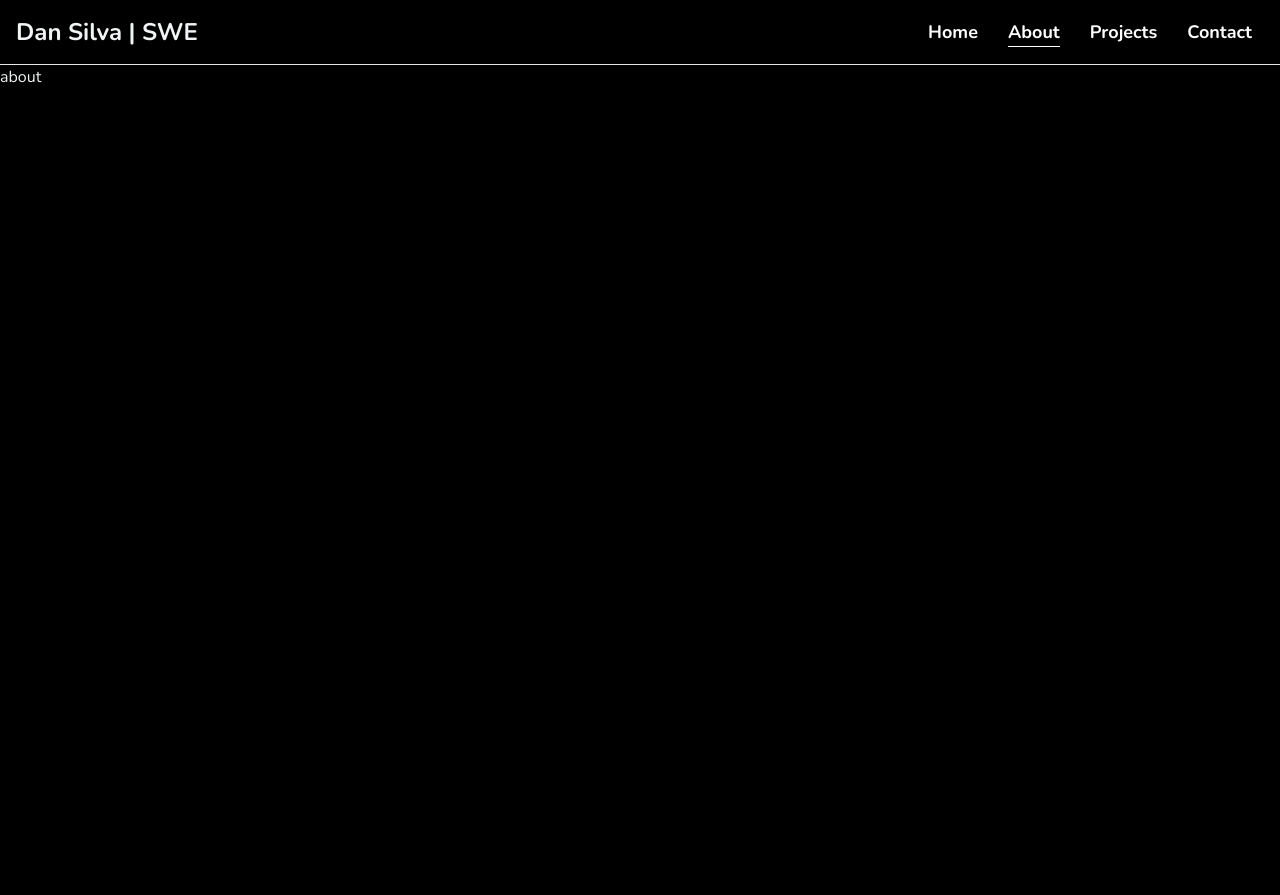
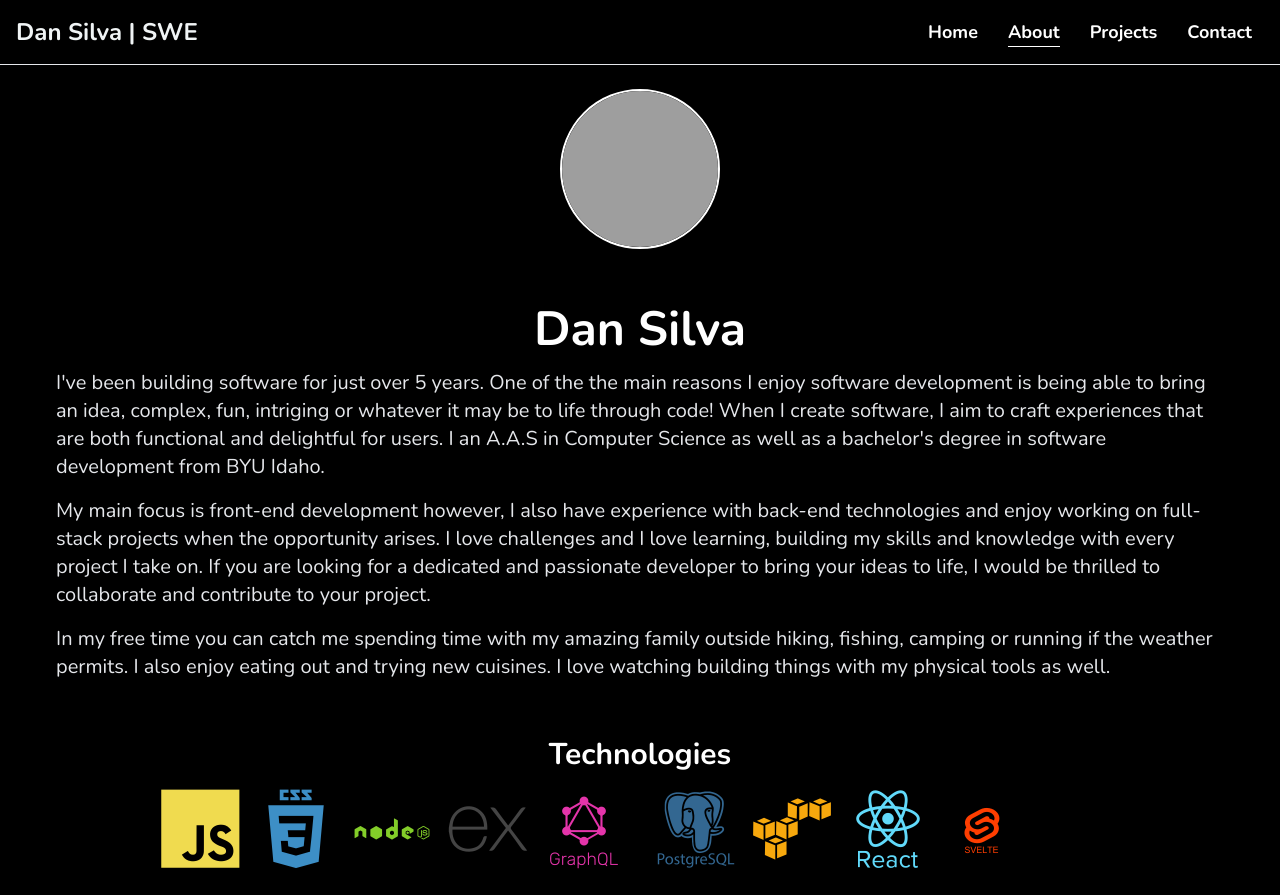
Before and after one commit to dansilvaUT/Portfolio, a Next.js app: page /about in a window 1280 px wide. Before the commit the page ends 800 px from the top, so only its background shows below. Built offline with nearby package versions, Linux system fonts and the light colour scheme; grey boxes are pictures that could not be loaded.

Commit message:
About page done.

```diff
--- a/app/about/page.tsx
+++ b/app/about/page.tsx
@@ -1,7 +1,51 @@
 import { JSX } from "react";
+import { Avatar, AvatarFallback, AvatarImage } from "@/components/ui/avatar";
+import Skills from "../components/Skills";
 
 const page = (): JSX.Element => {
-  return <div>about</div>;
+  return (
+    <section className="size-full flex flex-col items-center justify-center text-white p-6 space-y-6">
+      <Avatar className="w-40 h-40 border-2 border-white">
+        <AvatarImage
+          src={`https://robohash.org/${Math.random()}`}
+          alt="Dan Silva Photo"
+          className="grayscale"
+        />
+        <AvatarFallback>DS</AvatarFallback>
+      </Avatar>
+      <section className="flex flex-col items-center justify-center space-y-4 md:p-8">
+        <h1 className="text-5xl font-bold align-middle">Dan Silva</h1>
+        <p className="text-lg text-gray-200 text-xl">
+          I&apos;ve been building software for just over 5 years. One of the the
+          main reasons I enjoy software development is being able to bring an
+          idea, complex, fun, intriging or whatever it may be to life through
+          code! When I create software, I aim to craft experiences that are both
+          functional and delightful for users. I an A.A.S in Computer Science as
+          well as a bachelor&apos;s degree in software development from BYU
+          Idaho.
+        </p>
+        <p className="text-lg text-gray-200 text-xl">
+          My main focus is front-end development however, I also have experience
+          with back-end technologies and enjoy working on full-stack projects
+          when the opportunity arises. I love challenges and I love learning,
+          building my skills and knowledge with every project I take on. If you
+          are looking for a dedicated and passionate developer to bring your
+          ideas to life, I would be thrilled to collaborate and contribute to
+          your project.
+        </p>
+        <p className="text-lg text-gray-200 text-xl">
+          In my free time you can catch me spending time with my amazing family
+          outside hiking, fishing, camping or running if the weather permits. I
+          also enjoy eating out and trying new cuisines. I love watching
+          building things with my physical tools as well.
+        </p>
+      </section>
+      <section className="flex flex-col items-center justify-center space-y-4">
+        <h2 className="text-3xl font-bold">Technologies</h2>
+        <Skills />
+      </section>
+    </section>
+  );
 };
 
 export default page;
--- a/app/components/Navbar.tsx
+++ b/app/components/Navbar.tsx
@@ -18,8 +18,6 @@ import {
   DropdownMenuContent,
   DropdownMenuGroup,
   DropdownMenuItem,
-  DropdownMenuLabel,
-  DropdownMenuSeparator,
   DropdownMenuTrigger,
 } from "@/components/ui/dropdown-menu";
 
--- /dev/null
+++ b/app/components/Skills.tsx
@@ -0,0 +1,17 @@
+import { JSX } from "react";
+import { skillsObj } from "../utils";
+
+const Skills = (): JSX.Element => {
+  const skills = Object.entries(skillsObj);
+  return (
+    <ul className="flex flex-wrap gap-4 justify-center">
+      {skills.map(([name, { icon }]) => (
+        <li key={name}>
+          <i className={`${icon} colored text-6xl md:text-[5rem]`}></i>
+        </li>
+      ))}
+    </ul>
+  );
+};
+
+export default Skills;
--- /dev/null
+++ b/app/components/index.ts
@@ -0,0 +1,4 @@
+import Navbar from "./Navbar";
+import Skills from "./Skills";
+
+export { Navbar, Skills };
--- a/app/layout.tsx
+++ b/app/layout.tsx
@@ -2,7 +2,7 @@ import { JSX } from "react";
 import type { Metadata } from "next";
 import { Nunito, Geist } from "next/font/google";
 import "./globals.css";
-import Navbar from "./components/Navbar";
+import { Navbar } from "./components";
 
 const geistSans = Geist({
   variable: "--font-geist-sans",
@@ -27,6 +27,13 @@ export default function RootLayout({
       lang="en"
       className={`${nunito.variable} ${geistSans.variable} h-full antialiased`}
     >
+      <head>
+        <link
+          rel="stylesheet"
+          type="text/css"
+          href="https://cdn.jsdelivr.net/gh/devicons/devicon@latest/devicon.min.css"
+        />
+      </head>
       <body className="min-h-full flex flex-col bg-black">
         <Navbar />
         <main>{children}</main>
--- /dev/null
+++ b/app/utils/index.ts
@@ -0,0 +1,3 @@
+import skillsObj from "./skills";
+
+export { skillsObj };
--- /dev/null
+++ b/app/utils/skills.ts
@@ -0,0 +1,48 @@
+export const skillsObj = {
+  JAVA_SCRIPT: {
+    icon: "devicon-javascript-plain colored",
+    name: "JavaScript",
+  },
+  CSS: {
+    icon: "devicon-css3-plain-wordmark colored",
+    name: "CSS",
+  },
+  NODE_JS: {
+    icon: "devicon-nodejs-plain-wordmark colored",
+    name: "Node.js",
+  },
+  EXPRESS: {
+    icon: "devicon-express-original colored",
+    name: "Express",
+  },
+  GRAPHQL: {
+    icon: "devicon-graphql-plain-wordmark colored",
+    name: "GraphQL",
+  },
+  CLAUDE: {
+    icon: "devicon-claude-plain colored",
+    name: "Claude",
+  },
+  POSTGRESQL: {
+    icon: "devicon-postgresql-plain-wordmark colored",
+    name: "PostgreSQL",
+  },
+  AWS: {
+    icon: "devicon-amazonwebservices-plain colored",
+    name: "Amazon Web Services",
+  },
+  REACT: {
+    icon: "devicon-react-original-wordmark colored",
+    name: "React",
+  },
+  SVELTE: {
+    icon: "devicon-svelte-plain-wordmark colored",
+    name: "Svelte",
+  },
+  NEXT_JS: {
+    icon: "devicon-nextjs-original-wordmark colored",
+    name: "Next.js",
+  },
+};
+
+export default skillsObj;
```
